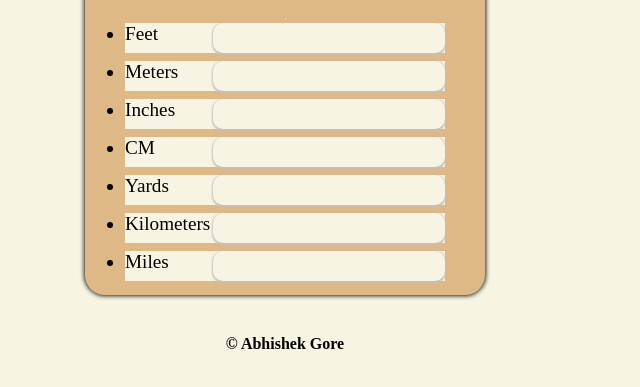
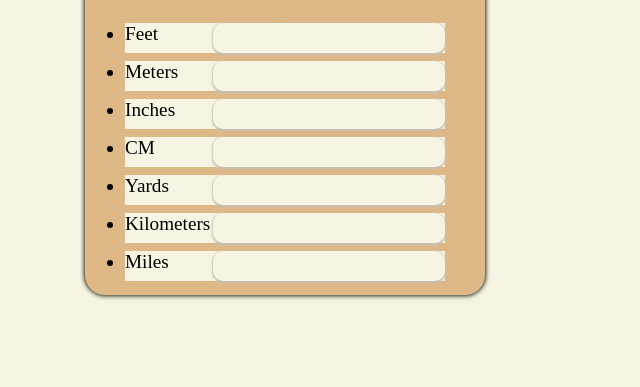
Before and after one commit to yash-dhomse/Task-1---Unit-Converter, a plain HTML site: page index.html in a window 1280 px wide. Shown: the part 307-694 px from the top of the page, without its empty margins (314-954 px from the left). Drawn offline with Linux system fonts and the light colour scheme.

Commit message:
Update index.html

```diff
--- a/index.html
+++ b/index.html
@@ -37,7 +37,7 @@
         </div>
         <div class="name">
 
-            <label for="name"> <b>© Abhishek Gore </b></label>
+            <label for="name"> <b> </b></label>
         </div>
     </ul>
     </div>
```
